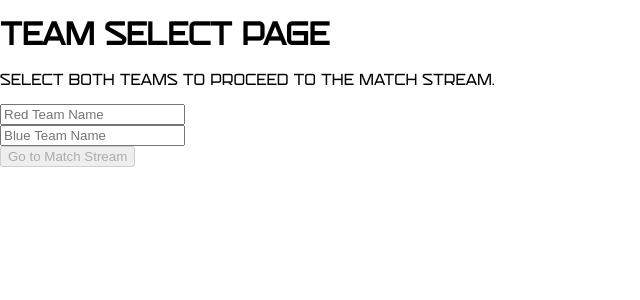
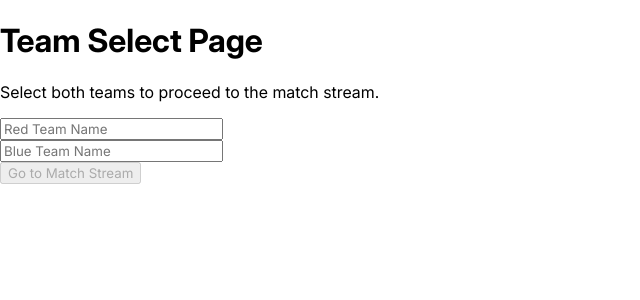
Before and after one commit to Nico-Gabriel/fll-robot-game-livestream, a React (Create React App) app: page / in a window 1280 px wide. Shown: the top 300 px of the page, without its empty margins (0-640 px from the left). Built offline with nearby package versions, Linux system fonts and the light colour scheme.

Commit message:
feat: add font faces for 'Inter' font, use the same font family for 'CARDOT' font and only adapt the font weight, use 'Inter' as the default font and wrap 'CARDOT' font in its own css class, add new color purple-blue for team select page

```diff
--- a/src/index.css
+++ b/src/index.css
@@ -1,16 +1,36 @@
 @font-face {
-	font-family: "CARDOT Regular";
-	src: url(./assets/fonts/CARDOT/CARDOT_Regular.ttf);
+	font-family: "Inter";
+	src: url("assets/fonts/Inter/Inter-VariableFont_opsz,wght.ttf") format("truetype");
+	font-weight: 100 900;
+	font-style: normal;
 }
 
 @font-face {
-	font-family: "CARDOT Semibold";
-	src: url(./assets/fonts/CARDOT/CARDOT_Semibold.ttf);
+	font-family: "Inter";
+	src: url("assets/fonts/Inter/Inter-Italic-VariableFont_opsz,wght.ttf") format("truetype");
+	font-weight: 100 900;
+	font-style: italic;
+}
+
+@font-face {
+	font-family: "CARDOT";
+	src: url(assets/fonts/CARDOT/CARDOT_Regular.ttf) format("truetype");
+	font-weight: normal;
+	font-style: normal;
+}
+
+@font-face {
+	font-family: "CARDOT";
+	src: url(assets/fonts/CARDOT/CARDOT_Semibold.ttf) format("truetype");
+	font-weight: bold;
+	font-style: normal;
 }
 
 @font-face {
 	font-family: "Digital Dismay";
-	src: url(./assets/fonts/Digital_Dismay/Digital_Dismay.otf);
+	src: url(assets/fonts/Digital_Dismay/Digital_Dismay.otf) format("opentype");
+	font-weight: normal;
+	font-style: normal;
 }
 
 :root {
@@ -19,19 +39,30 @@
 	--color-red: #ed1c24;
 	--color-blue: #0066b3;
 	--color-dark-red: #ad0000;
+	--color-purple-blue: #667eea;
+}
+
+* {
+	font-family: "Inter", sans-serif;
+	box-sizing: border-box;
 }
 
 body {
-	font-family: "CARDOT Regular";
 	margin: 0;
 }
 
-.bold {
-	font-family: "CARDOT Semibold";
+.cardot,
+.cardot * {
+	font-family: "CARDOT", sans-serif;
 }
 
-.seven-segment-display {
-	font-family: "Digital Dismay";
+.seven-segment-display,
+.seven-segment-display * {
+	font-family: "Digital Dismay", monospace;
+}
+
+.bold {
+	font-weight: bold;
 }
 
 .children-center {
```
